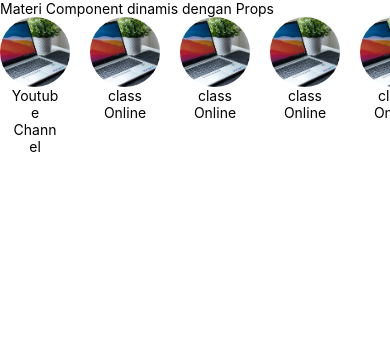
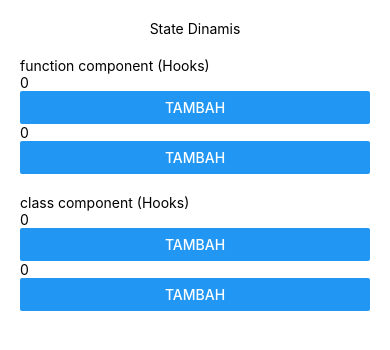
Before and after one commit to AsepWilayana/BelajarReactNative, a React Native app in the folder ProjectBelajar/: screen / in a window 390 px wide. Shown: the top 350 px of the page. Built offline with nearby package versions, Linux system fonts and the light colour scheme.

Commit message:
dynamic components using with state

```diff
--- a/ProjectBelajar/src/App.js
+++ b/ProjectBelajar/src/App.js
@@ -4,6 +4,7 @@ import Flexbox from './pages/FlexBox';
 import Position from './pages/Position';
 import PropsDinamis from './pages/PropsDinamis';
 import SampleComponent from './pages/SampleComponent';
+import StateDinamis from './pages/StateDinamis';
 import StylingComponent from './pages/StylingComponent';
 
 const App = () => {
@@ -20,7 +21,8 @@ const App = () => {
         <StylingComponent />
         <Flexbox />
         <Position /> */}
-        <PropsDinamis />
+        {/* <PropsDinamis /> */}
+        <StateDinamis />
       </ScrollView>
     </View>
   );
--- /dev/null
+++ b/ProjectBelajar/src/pages/StateDinamis/index.js
@@ -0,0 +1,58 @@
+import React, {Component, useState} from 'react';
+import {Text, View, StyleSheet, Button} from 'react-native';
+
+const Counter = () => {
+  const [number, setNumber] = useState(0);
+  return (
+    <View>
+      <Text>{number}</Text>
+      <Button title="tambah" onPress={() => setNumber(number + 1)} />
+    </View>
+  );
+};
+
+class CounterClass extends Component {
+  state = {
+    number: 0,
+  };
+  render() {
+    return (
+      <View>
+        <Text>{this.state.number}</Text>
+        <Button
+          title="tambah"
+          onPress={() => this.setState({number: this.state.number + 1})}
+        />
+      </View>
+    );
+  }
+}
+
+function StateDinamis() {
+  return (
+    <View style={styles.wrepper}>
+      <Text style={styles.textTitle}>State Dinamis</Text>
+      <Text style={styles.titleSection}>function component (Hooks)</Text>
+      <Counter />
+      <Counter />
+      <Text style={styles.titleSection}>class component (Hooks)</Text>
+      <CounterClass />
+      <CounterClass />
+    </View>
+  );
+}
+
+export default StateDinamis;
+
+const styles = StyleSheet.create({
+  wrepper: {
+    padding: 20,
+  },
+  textTitle: {
+    textAlign: 'center',
+  },
+
+  titleSection: {
+    marginTop: 20,
+  },
+});
```
